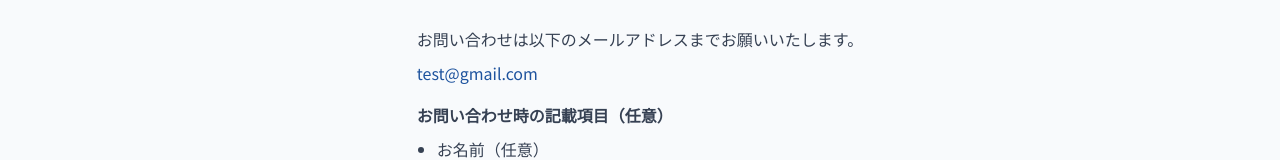
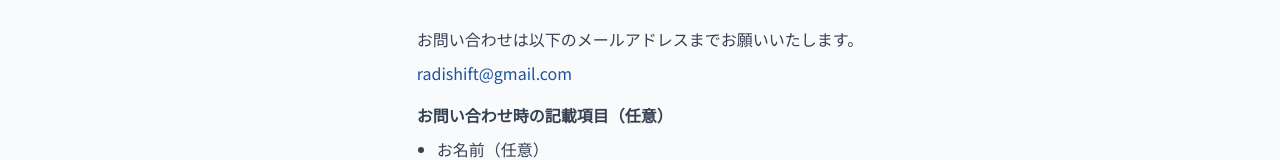
Before and after one commit to ryu819/RadiShift, a Next.js app in the folder frontend/: page /contact in a window 1280 px wide. Shown: the part 336-496 px from the top of the page. Built offline with nearby package versions, Linux system fonts and the light colour scheme.

Commit message:
refactor: メールアドレス変更

```diff
--- a/frontend/app/contact/page.tsx
+++ b/frontend/app/contact/page.tsx
@@ -8,10 +8,10 @@ export default function ContactPage() {
         お問い合わせは以下のメールアドレスまでお願いいたします。
       </p>
       <Link
-        href="mailto:test@gmail.com"
+        href="mailto:radishift@gmail.com"
         className="text-primary  hover:opacity-50 transition"
       >
-        test@gmail.com
+        radishift@gmail.com
       </Link>
 
       <div className="mt-4">
```
